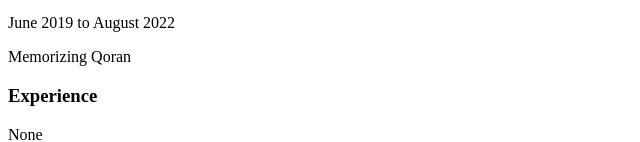
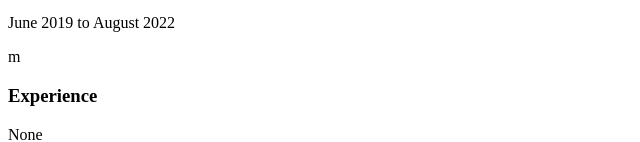
Before and after one commit to Pandabear657/my-project1, a plain HTML site: page cvcode/index.html in a window 1280 px wide. Shown: the part 523-665 px from the top of the page, without its empty margins (0-640 px from the left). Drawn offline with Linux system fonts and the light colour scheme.

Commit message:
Update index.html

```diff
--- a/cvcode/index.html
+++ b/cvcode/index.html
@@ -53,7 +53,7 @@
             <h3>Education</h3>
             <p><strong>Islamic Centre Bin baz, Yogyakarta</strong></p>
             <p><time datetime="2019-06">June 2019</time> to <time datetime="2022-08">August 2022</time></p>
-            <p>Memorizing Qoran</p>
+            <p>m</p>
         </section>
         <section>
             <h3>Experience</h3>
```
